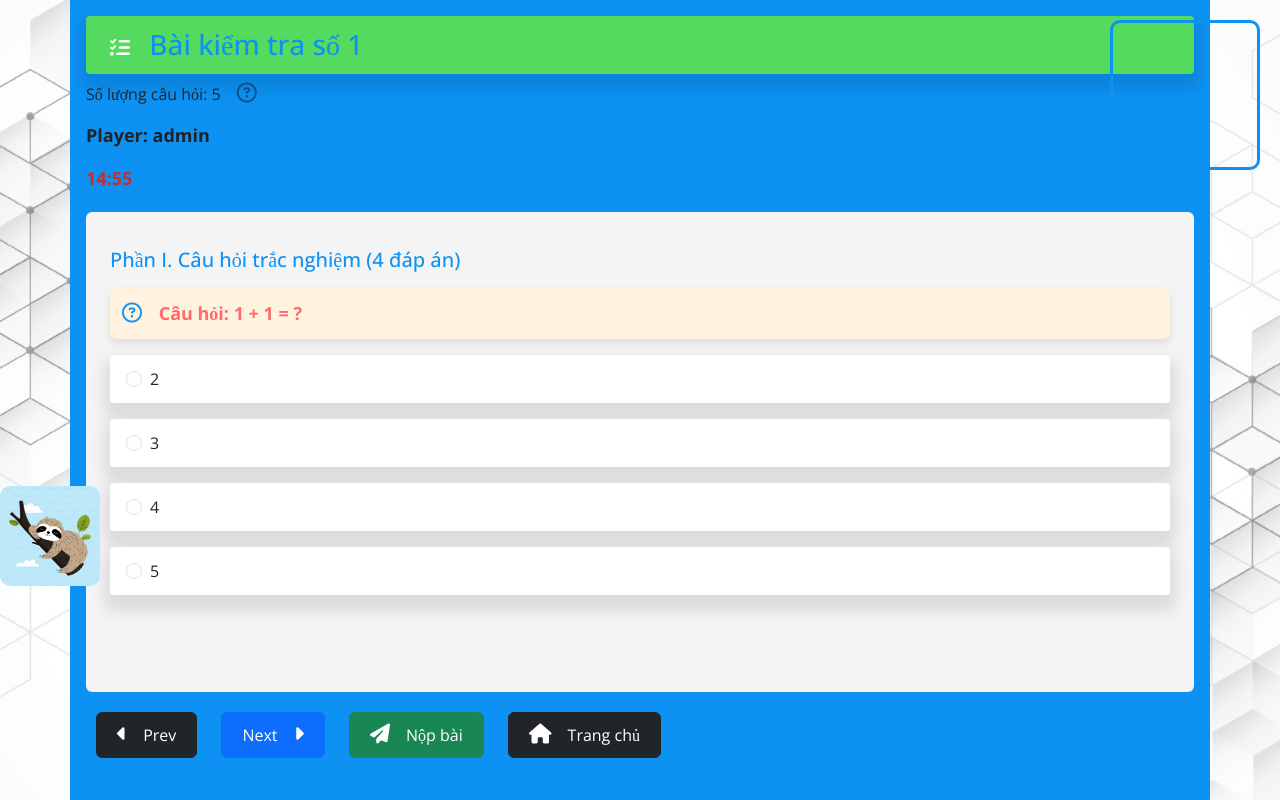
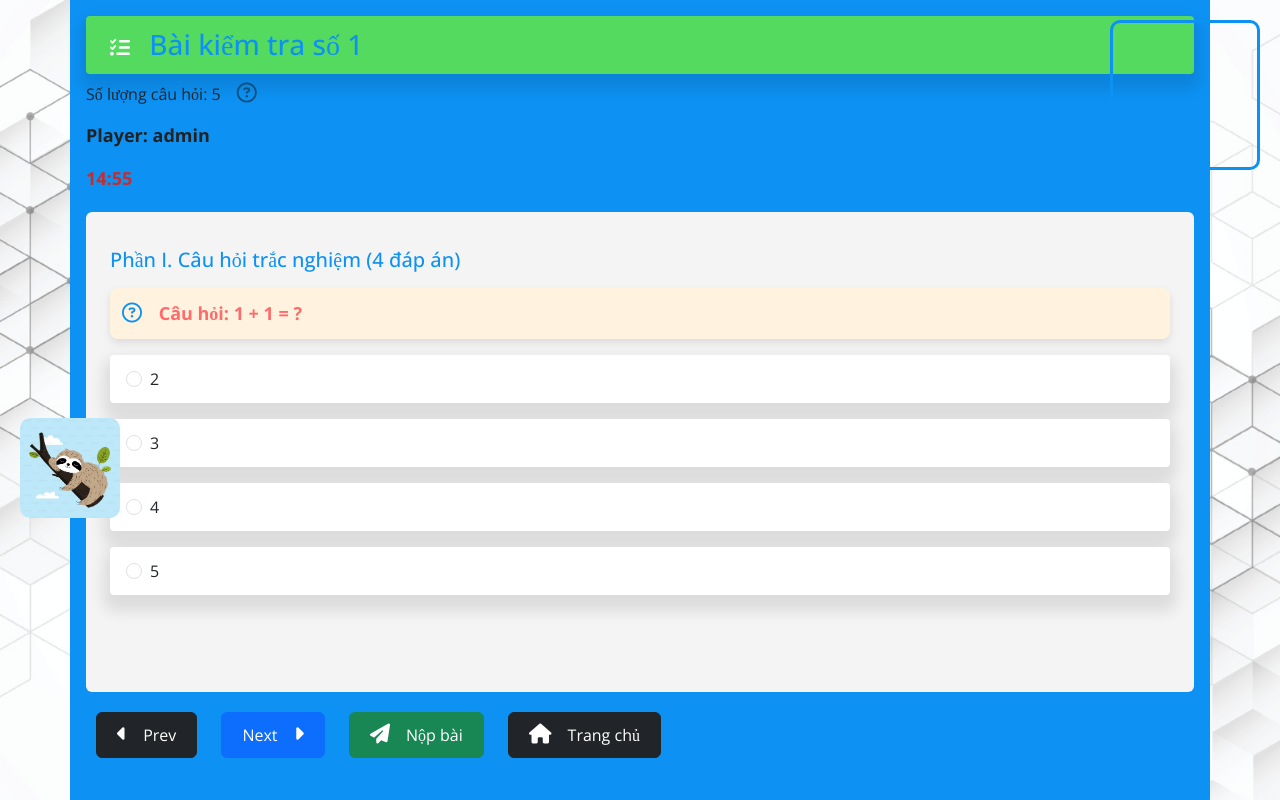
Before and after one commit to h4ck3r0002/exam_monitoring, a Django app: page /exam/4 in a window 1280 px wide. Run offline with Django 4.2, Linux system fonts and the light colour scheme; a user stored in the database is signed in; data comes from the database, SQL or seed files in the repository; data that the repository does not hold is empty; some libraries are stand-ins or nearby versions.

Commit message:
Fix ani 5

```diff
--- a/templates/quiz/exam.html
+++ b/templates/quiz/exam.html
@@ -109,7 +109,7 @@
     .moving-object {
         position: absolute;
         top: 10px; /* Đặt vị trí gần đáy hoặc điều chỉnh theo ý muốn */
-        left: 0;
+        left: 20px;
         width: 100px;
         height: 100px;
         background: url("{% static 'assets/images/animal.avif' %}") no-repeat center/contain; /* Đổi 'animal.png' thành hình ảnh con vật bạn muốn */
@@ -124,7 +124,7 @@
         transform: translateY(0);
         }
         50% {
-        transform: translateY(calc(100vh - 100px)); /* Di chuyển từ trái sang phải, trừ đi chiều rộng của hình để giữ trong màn hình */
+        transform: translateY(calc(100vh - 200px)); /* Di chuyển từ trái sang phải, trừ đi chiều rộng của hình để giữ trong màn hình */
         }
         100% {
         transform: translateY(0);
```
